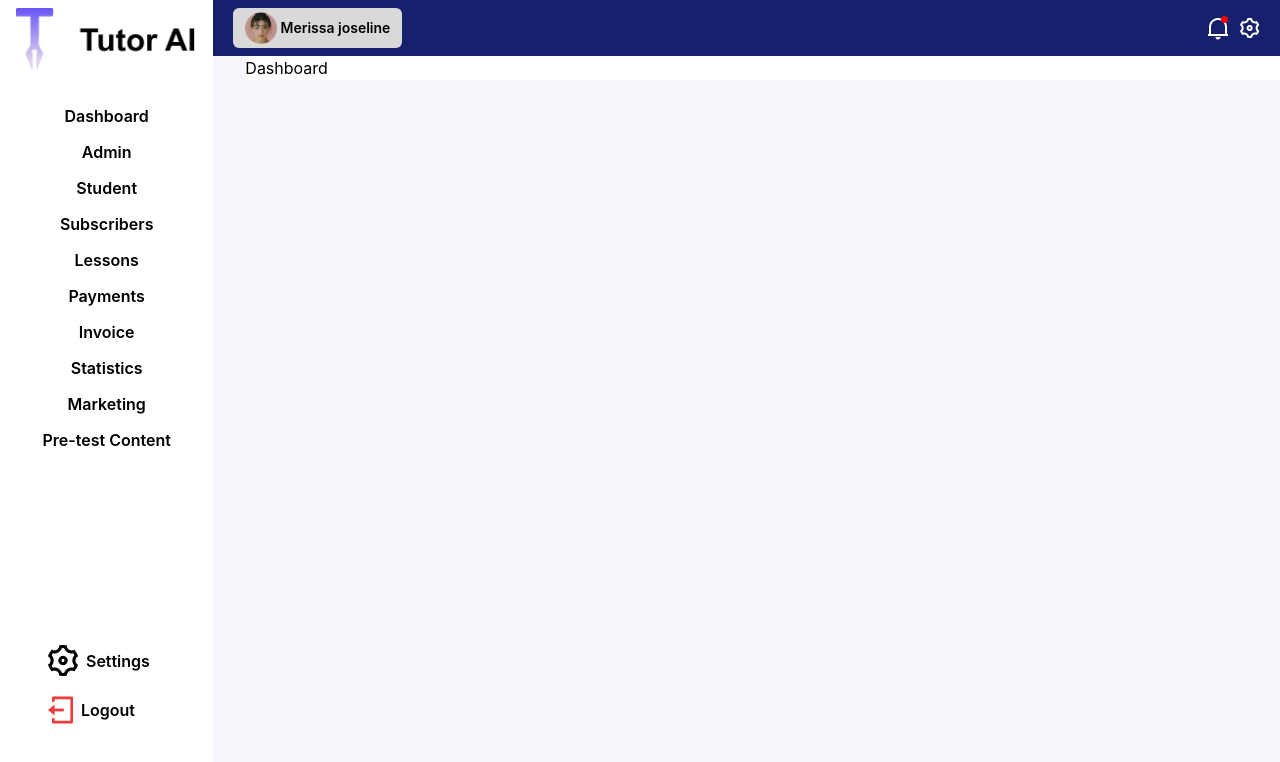
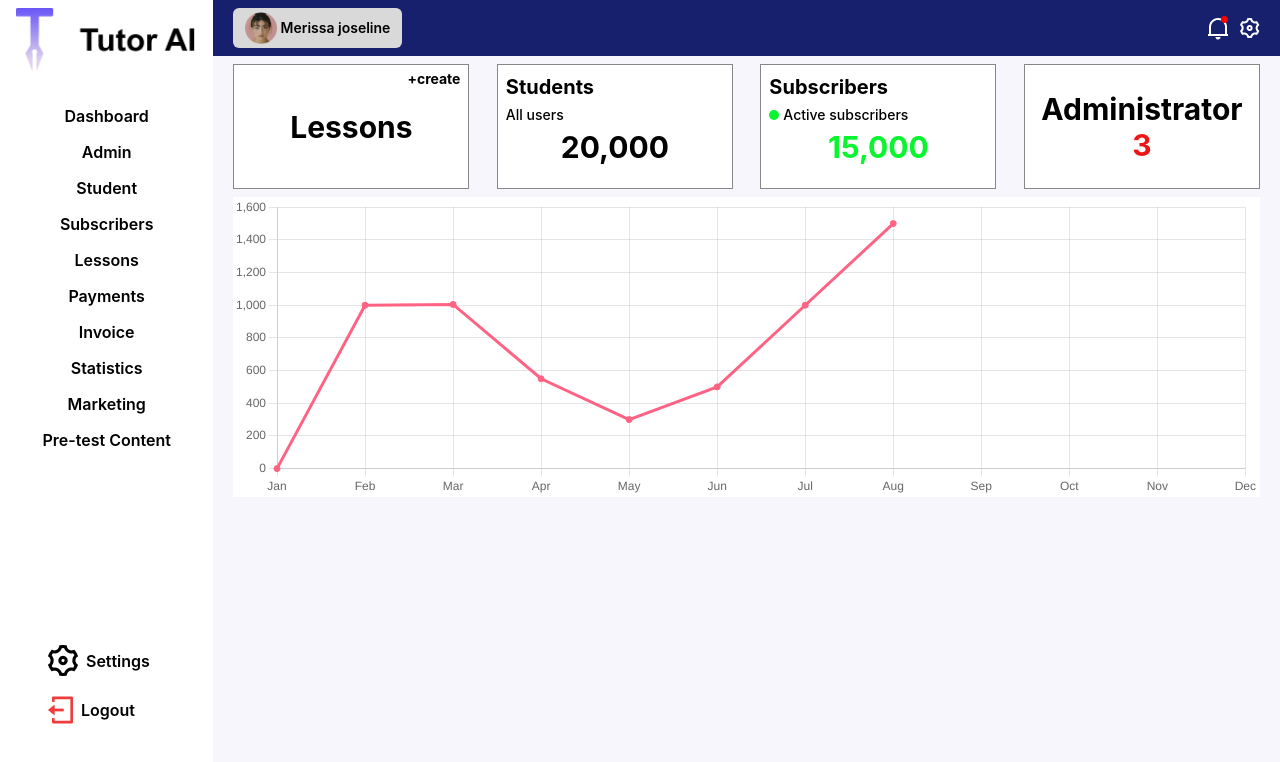
Before and after one commit to msontop10101/tutoraiadmin, a React (Create React App) app: page /dashboard in a window 1280 px wide. Shown: the top 762 px of the page. Built offline with nearby package versions, Linux system fonts and the light colour scheme.

Commit message:
created the chart

```diff
--- a/package.json
+++ b/package.json
@@ -6,8 +6,10 @@
     "@testing-library/jest-dom": "^5.17.0",
     "@testing-library/react": "^13.4.0",
     "@testing-library/user-event": "^13.5.0",
+    "chart.js": "^4.4.0",
     "formik": "^2.4.3",
     "react": "^18.2.0",
+    "react-chartjs-2": "^5.2.0",
     "react-dom": "^18.2.0",
     "react-router-dom": "^6.15.0",
     "react-scripts": "5.0.1",
--- /dev/null
+++ b/src/components/Charts/RevenueChart.js
@@ -0,0 +1,39 @@
+import React from 'react'
+import { Line } from "react-chartjs-2";
+import { Chart, LinearScale, PointElement, LineElement, CategoryScale } from 'chart.js';
+Chart.register(LinearScale);
+Chart.register(PointElement);
+Chart.register(LineElement);
+Chart.register(CategoryScale);
+
+
+
+const labels = ["Jan", "Feb", "Mar", "Apr", "May", "Jun", "Jul", "Aug", "Sep", "Oct", "Nov", "Dec"];
+const data = {
+    labels: labels,
+    datasets: [
+        {
+            label: "My First dataset",
+            backgroundColor: "rgb(255, 99, 132)",
+            borderColor: "rgb(255, 99, 132)",
+            data: [0, 1000, 1005, 550, 300, 500, 1000, 1500],
+        },
+    ],
+};
+
+const options = {
+    responsive: true,
+    maintainAspectRatio: false,
+};
+
+const RevenueChart = () => {
+    return (
+        <>
+            <div className='bg-white my-2 h-[300px]' >
+                <Line data={data} options={options}/>
+            </div>
+        </>
+    )
+}
+
+export default RevenueChart
--- /dev/null
+++ b/src/components/DashboardHeaderCards.js
@@ -0,0 +1,13 @@
+import React from 'react'
+
+const DashboardHeaderCards = ({children}) => {
+  return (
+    <>
+        <div className='w-[23%] h-[125px] bg-[white] border border-[#878787] flex justify-center items-center font-bold text-3xl'>
+            {children}
+        </div>
+    </>
+  )
+}
+
+export default DashboardHeaderCards
--- a/src/layout/LoggedinLayout.js
+++ b/src/layout/LoggedinLayout.js
@@ -13,7 +13,7 @@ const LoggedinLayout = ({ children }) => {
                     <div className=''>
                         <Header />
                     </div>
-                    <div className='bg-[white] ml-8'>
+                    <div className='mx-5'>
                         {children}
                     </div>
                 </div>
--- a/src/pages/Dashboard.js
+++ b/src/pages/Dashboard.js
@@ -1,10 +1,56 @@
 import React from 'react'
 import LoggedinLayout from '../layout/LoggedinLayout'
+import DashboardHeaderCards from '../components/DashboardHeaderCards'
+import RevenueChart from '../components/Charts/RevenueChart'
 
 const Dashboard = () => {
   return (
     <LoggedinLayout>
-      <div>Dashboard</div>
+      <>
+        <div className=' my-2'>
+          <div className='w-full flex justify-between'>
+            <DashboardHeaderCards>
+              <div className='h-full w-full flex flex-col justify-center items-center relative'>
+                <div className='absolute top-1 right-2 text-sm font-bold'><p>+create</p></div>
+                <p>Lessons</p>
+              </div>
+            </DashboardHeaderCards>
+            <DashboardHeaderCards>
+              <div className='h-full w-full flex flex-col justify-center items-center relative'>
+                <div className='absolute top-1 left-2'>
+                  <p className='text-[20px] font-bold'>Students</p>
+                  <p className='text-sm font-medium'>All users</p>
+                </div>
+                <p className='pt-10'>20,000</p>
+              </div>
+            </DashboardHeaderCards>
+            <DashboardHeaderCards>
+              <div className='h-full w-full flex flex-col justify-center items-center relative'>
+                <div className='absolute top-1 left-2'>
+                  <p className='text-[20px] font-bold'>Subscribers</p>
+                  <div className='flex items-center gap-x-1'>
+                    <div className='w-[10px] h-[10px] bg-[#09F62F] rounded-full'></div>
+                    <p className='text-sm font-medium'>Active subscribers</p>
+                  </div>
+                </div>
+                <p className='text-[#09F62F] pt-10'>15,000</p>
+              </div>
+            </DashboardHeaderCards>
+            <DashboardHeaderCards>
+              <div className='text-center'>
+                <p>Administrator</p>
+                <p className='text-[#ED1515]'>3</p>
+              </div>
+            </DashboardHeaderCards>
+          </div>
+        </div>
+        <div>
+          <RevenueChart/>
+        </div>
+        <div>
+
+        </div>
+      </>
     </LoggedinLayout>
   )
 }
```
Also changed, not shown: 1 other file (tests, documents, lock files or other folders).
